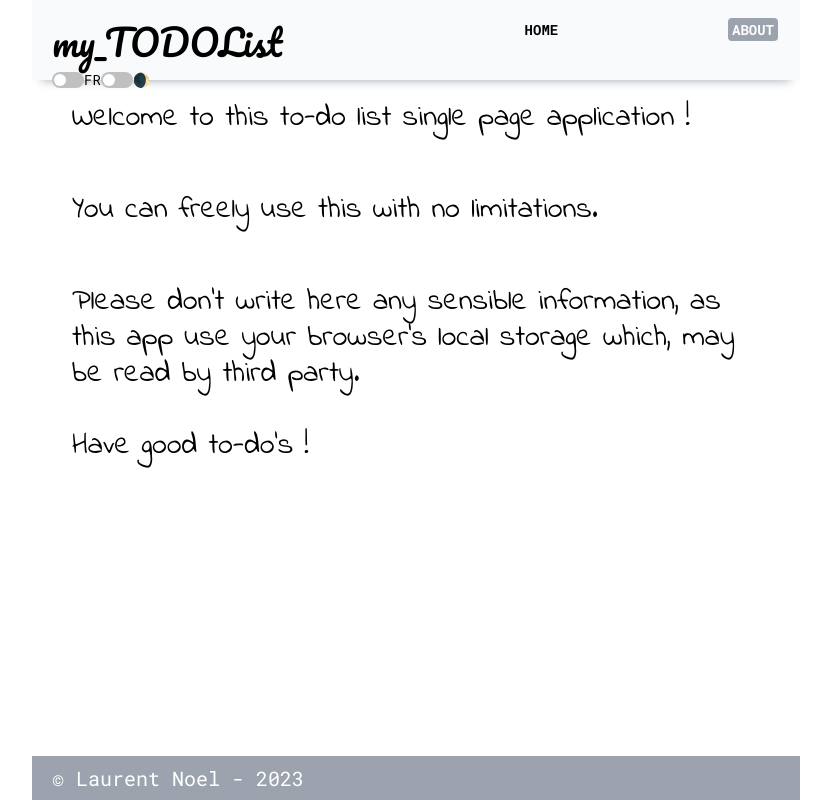
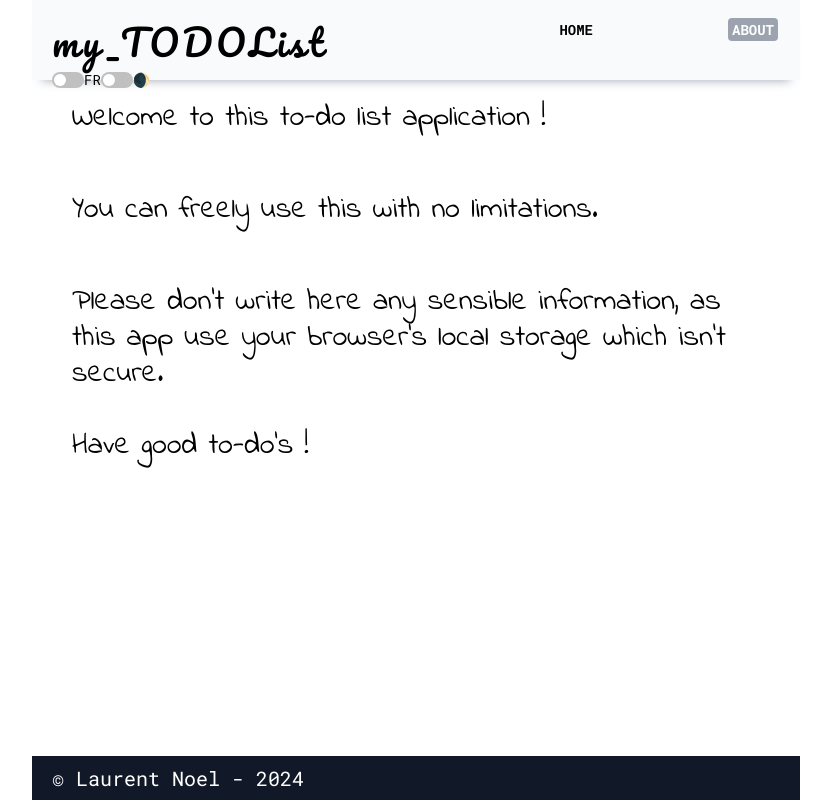
Before and after one commit to lnoel4289/todolist, a React (Vite) app: page /about in a window 1280 px wide. Shown: the whole page, without its empty margins (224-1055 px from the left). Built offline with nearby package versions, Linux system fonts and the light colour scheme.

Commit message:
slight changes

```diff
--- a/src/components/Footer/index.jsx
+++ b/src/components/Footer/index.jsx
@@ -6,8 +6,8 @@ const Footer = () => {
 
   return (
     <div className={mode === "dark" ? "dark" : ""}>
-      <footer className="flex items-center px-5 bg-gray-400 dark:bg-gray-800 text-white dark:text-gray-300 h-11">
-        © Laurent Noel - 2023
+      <footer className="flex items-center px-5 bg-gray-900 text-white dark:text-gray-300 h-11">
+        © Laurent Noel - 2024
       </footer>
     </div>
   );
--- a/src/components/Header/index.jsx
+++ b/src/components/Header/index.jsx
@@ -27,10 +27,10 @@ const Header = () => {
     >
       <header className="text-sm px-3 xs:px-5 py-1.5 h-14 xs:h-14 sm:h-20 flex flex-col justify-between shadow-scan59 shadow-gray-400 dark:shadow-none bg-gray-50 dark:bg-gray-800 dark:text-gray-300">
         <div className="flex">
-          <h1 className="sm:relative top-4 sm:h-16 grow-[2] xs:grow-[5] sm:grow-[8] font-pacifico xs:text-lg sm:text-4xl">
+          <h1 className="tracking-wide ss:tracking-widest sm:relative top-4 sm:h-16 grow-[2] xs:grow-[5] sm:grow-[8] font-pacifico xs:text-lg sm:text-4xl">
             my_TODOList
           </h1>
-          <nav className="w-3/5 grow grid p-0.5 font-bold sm:text-2xl sm:relative top-3">
+          <nav className="w-3/5 xs:w-7/12 ss:w-1/2 grow grid p-0.5 font-bold sm:text-2xl sm:relative top-3">
             <ul className="grid grid-cols-2 justify-between uppercase text-xs sm:text-2xl">
               <li className="justify-self-end text-sm">
                 <NavLink
--- a/src/data/lang.json
+++ b/src/data/lang.json
@@ -15,9 +15,9 @@
       }
     },
     "aboutPage": {
-      "p1": "Welcome to this to-do list single page application !",
+      "p1": "Welcome to this to-do list application !",
       "p2": "You can freely use this with no limitations.",
-      "p3": "Please don't write here any sensible information, as this app use your browser's local storage which, may be read by third party.",
+      "p3": "Please don't write here any sensible information, as this app use your browser's local storage which isn't secure.",
       "p4": "Have good to-do's !"
     }
   },
@@ -38,7 +38,7 @@
     },
     "aboutPage": {
       "p1": "Bienvenue sur l'application to-do list my_TODOList !",
-      "p2": "Vous pouvez utiliser cet utilitaire librement et sans restriction.",
+      "p2": "Vous pouvez utiliser cet outil librement et sans restriction.",
       "p3": "N'écrivez toutefois pas d'informations sensibles ici car cette appli utilise le stockage local non-sécurisé du navigateur.",
       "p4": "Je vous souhaite de bons projets to-do !"
     }
--- a/tailwind.config.js
+++ b/tailwind.config.js
@@ -5,6 +5,7 @@ export default {
     extend: {
       screens: {
         xs: "320px",
+        ss: "360px",
       },
       fontFamily: {
         indie: ["Indie Flower"],
@@ -17,7 +18,7 @@ export default {
       colors: {
         sky: "#7390B8",
         trans_blk: "rgba(0, 0, 0, 0.5)",
-        silver: "#C0C0C0"
+        silver: "#C0C0C0",
       },
       boxShadow: {
         scan59: "0px 10px 10px -10px rgba(33, 35, 38, 0.1)",
```
